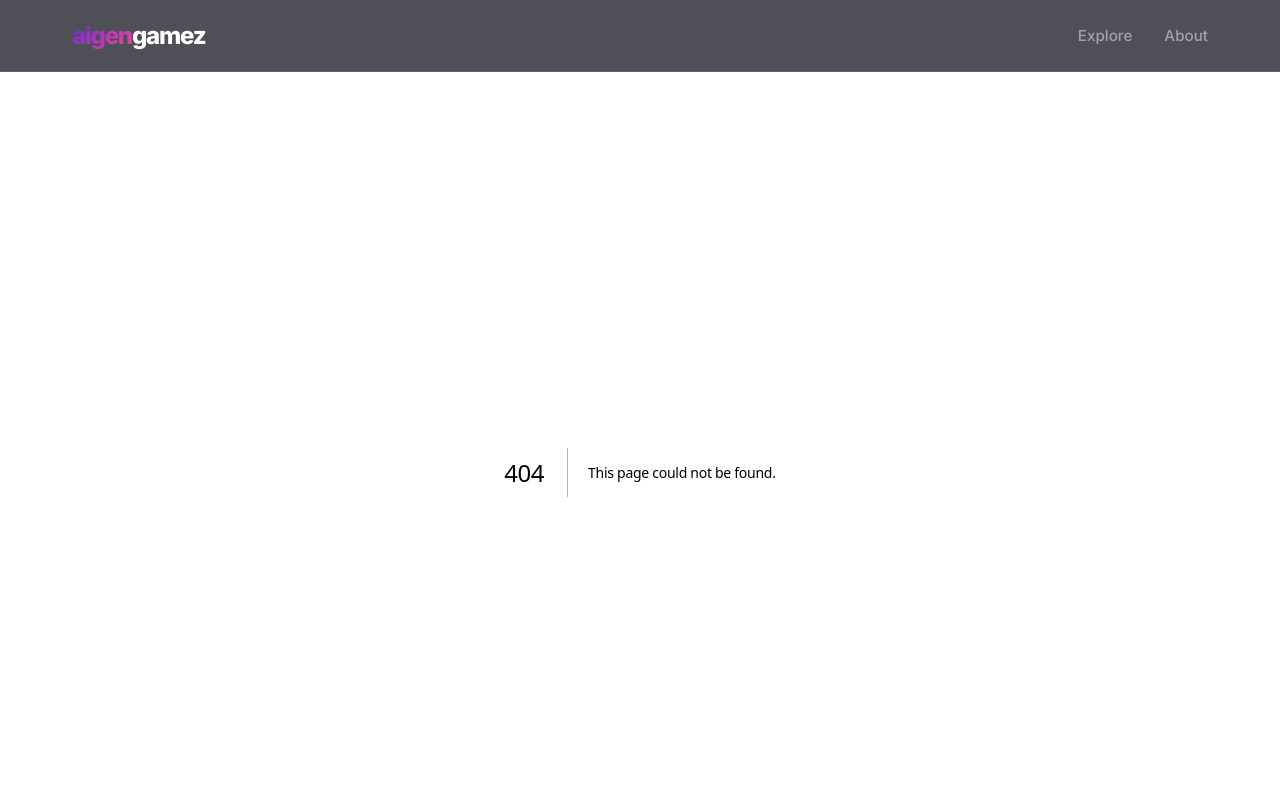
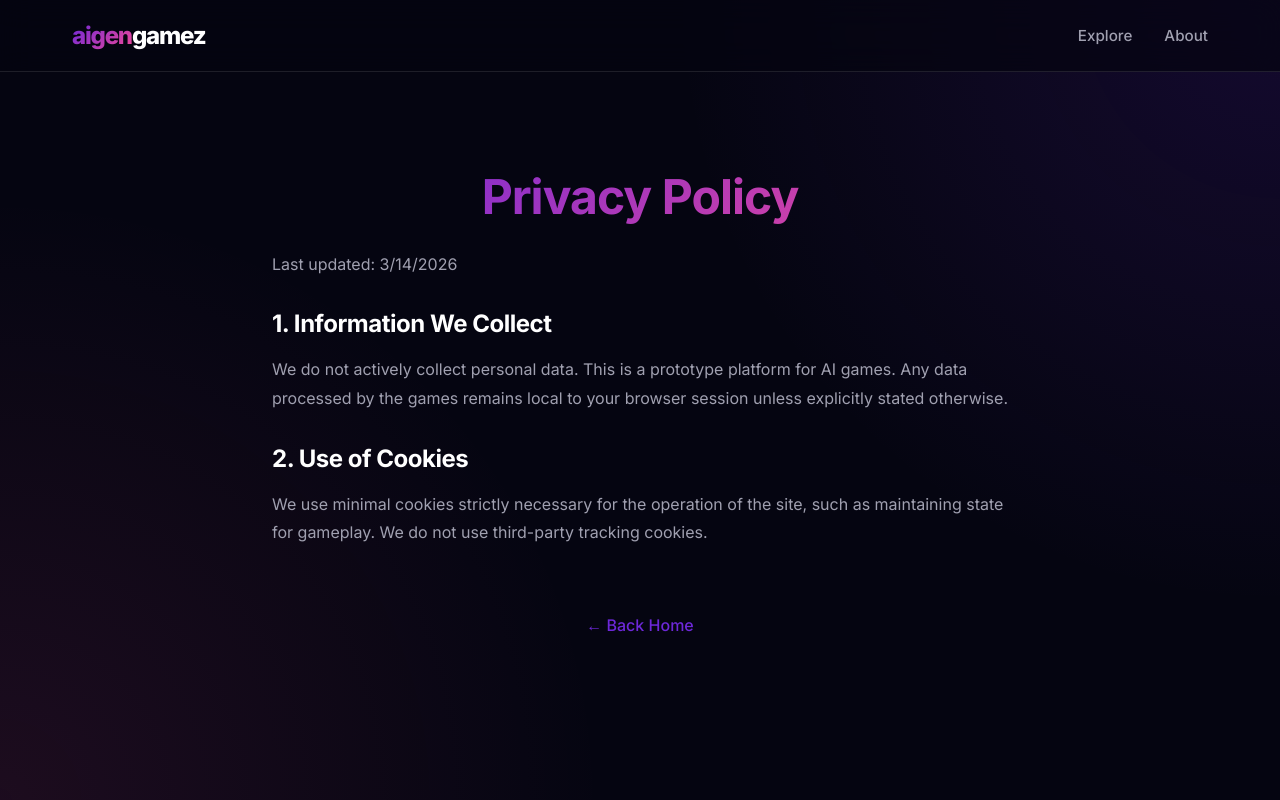
Before and after one commit to gefena/aigengamez, a Next.js app: page /privacy in a window 1280 px wide. Before the commit this address had no page. Shown: the top 800 px of the page. Built offline with nearby package versions, Linux system fonts and the light colour scheme.

Commit message:
feat: add about and privacy pages, fix dead links

```diff
--- /dev/null
+++ b/src/app/about/page.tsx
@@ -0,0 +1,17 @@
+import Link from 'next/link';
+
+export default function AboutPage() {
+  return (
+    <div style={{ maxWidth: '800px', margin: '0 auto', padding: '6rem 2rem', textAlign: 'center' }}>
+      <h1 className="gradient-text" style={{ fontSize: '3rem', marginBottom: '1.5rem' }}>About aigengamez</h1>
+      <p style={{ fontSize: '1.2rem', color: 'var(--text-secondary)', lineHeight: '1.8', marginBottom: '2rem' }}>
+        aigengamez is an experimental platform built to showcase the future of interactive entertainment.
+        We believe that artificial intelligence will revolutionize how games are created, played, and experienced.
+        Our mission is to collect and develop the best AI-powered mini-games for you to enjoy directly in your browser.
+      </p>
+      <Link href="/explore" style={{ display: 'inline-block', background: 'var(--accent-gradient)', color: 'white', padding: '0.75rem 2rem', borderRadius: 'var(--radius-full)', fontWeight: '600', textDecoration: 'none' }}>
+        Start Playing
+      </Link>
+    </div>
+  );
+}
--- /dev/null
+++ b/src/app/privacy/page.tsx
@@ -0,0 +1,21 @@
+import Link from 'next/link';
+
+export default function PrivacyPage() {
+  return (
+    <div style={{ maxWidth: '800px', margin: '0 auto', padding: '6rem 2rem', textAlign: 'left' }}>
+      <h1 className="gradient-text" style={{ fontSize: '3rem', marginBottom: '1.5rem', textAlign: 'center' }}>Privacy Policy</h1>
+      <div style={{ color: 'var(--text-secondary)', lineHeight: '1.8' }}>
+        <p style={{ marginBottom: '1rem' }}>Last updated: {new Date().toLocaleDateString()}</p>
+        <h2 style={{ color: 'var(--text-primary)', marginTop: '2rem', marginBottom: '1rem' }}>1. Information We Collect</h2>
+        <p style={{ marginBottom: '1rem' }}>We do not actively collect personal data. This is a prototype platform for AI games. Any data processed by the games remains local to your browser session unless explicitly stated otherwise.</p>
+        <h2 style={{ color: 'var(--text-primary)', marginTop: '2rem', marginBottom: '1rem' }}>2. Use of Cookies</h2>
+        <p style={{ marginBottom: '1rem' }}>We use minimal cookies strictly necessary for the operation of the site, such as maintaining state for gameplay. We do not use third-party tracking cookies.</p>
+        <div style={{ textAlign: 'center', marginTop: '4rem' }}>
+          <Link href="/" style={{ color: 'var(--accent-primary)', textDecoration: 'none', fontWeight: '500' }}>
+            &larr; Back Home
+          </Link>
+        </div>
+      </div>
+    </div>
+  );
+}
--- a/src/components/Footer.tsx
+++ b/src/components/Footer.tsx
@@ -18,13 +18,13 @@ export default function Footer() {
           <div className={styles.linkGroup}>
             <h4 className={styles.linkGroupTitle}>Platform</h4>
             <Link href="/explore" className={styles.link}>Explore Games</Link>
-            <Link href="/categories" className={styles.link}>Categories</Link>
-            <Link href="/new" className={styles.link}>New Releases</Link>
+            <Link href="/explore" className={styles.link}>Categories</Link>
+            <Link href="/explore" className={styles.link}>New Releases</Link>
           </div>
           <div className={styles.linkGroup}>
             <h4 className={styles.linkGroupTitle}>Company</h4>
             <Link href="/about" className={styles.link}>About Us</Link>
-            <Link href="/contact" className={styles.link}>Contact</Link>
+            <a href="mailto:hello@aigengamez.com" className={styles.link}>Contact</a>
             <Link href="/privacy" className={styles.link}>Privacy Policy</Link>
           </div>
         </div>
```
